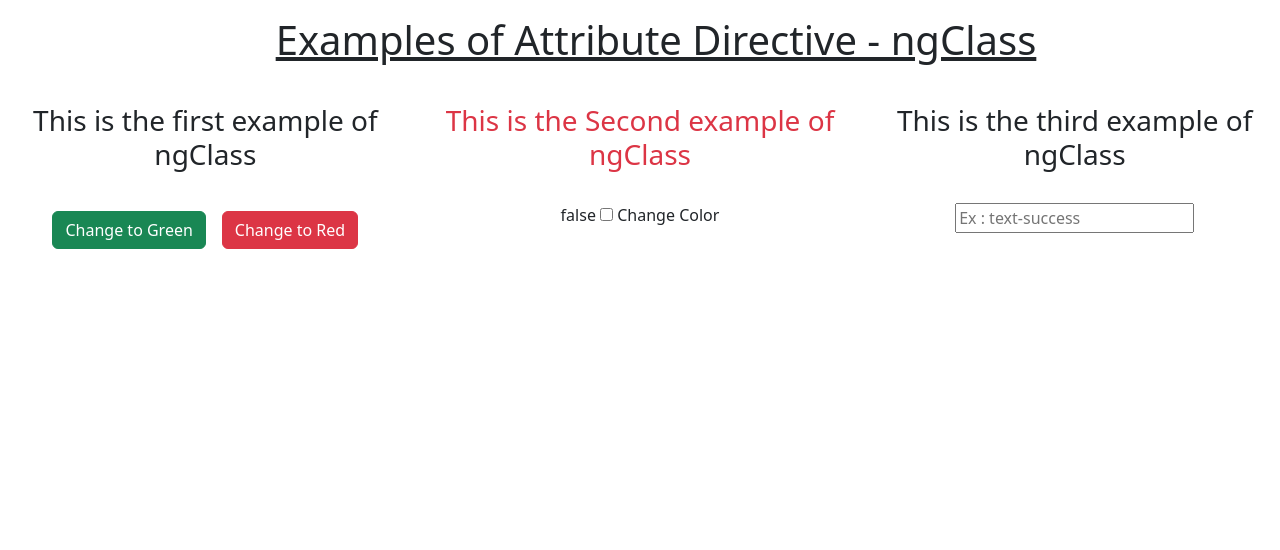
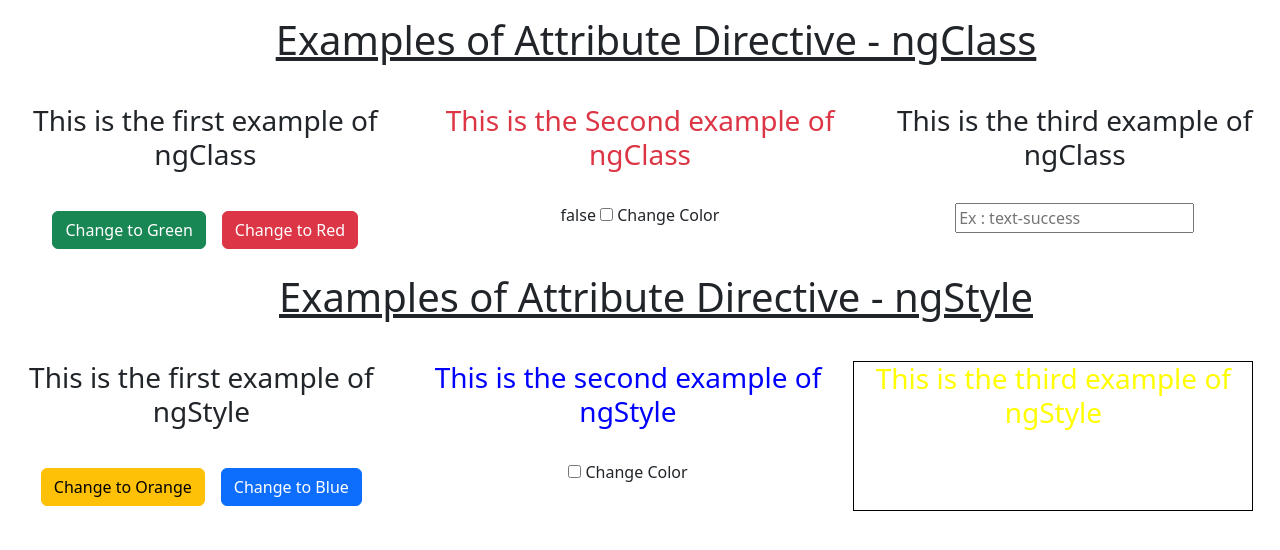
Before and after one commit to Zanna-dev/-angular-v19-tutorial-02, an Angular app: page / in a window 1280 px wide. Shown: the top 550 px of the page. Built offline with nearby package versions, Linux system fonts and the light colour scheme.

Commit message:
Add the [ngStyle] Attribute Directives

```diff
--- a/src/app/attribute-directives/attribute-directives.component.html
+++ b/src/app/attribute-directives/attribute-directives.component.html
@@ -24,3 +24,29 @@
         <input type="text" [(ngModel)]="userClass" placeholder="Ex : text-success">
     </div>
 </div>
+
+
+<div class="row text-center">
+    <div class="col-12 m-3">
+        <h1><u> Examples of Attribute Directive - ngStyle </u></h1>
+    </div>
+
+    <div class="row text-center pt-3">
+    <div class="col-4">
+        <h3 [ngStyle]="{'color': styleColor, 'font-weight' : 'lighter'} ">This is the first example of ngStyle</h3>
+        <br>
+        <button class="btn btn-warning m-2" (click)="updateColor('orange')">Change to Orange</button>
+        <button class="btn btn-primary m-2" (click)="updateColor('blue')">Change to Blue</button>
+    </div>
+
+    <div class="col-4">
+        <h3 [ngStyle]="{'color' : isTextOrage ? 'orange' : 'blue'}">This is the second example of ngStyle</h3>
+        <br>
+        <input type="checkbox" [(ngModel)]="isTextOrage"> Change Color
+    </div>
+
+    <div class="col-4">
+        <h3 [ngStyle]="customClass">This is the third example of ngStyle</h3>
+    </div>
+
+</div>
--- a/src/app/attribute-directives/attribute-directives.component.ts
+++ b/src/app/attribute-directives/attribute-directives.component.ts
@@ -16,9 +16,23 @@
   this.textColor = color;
   }
 
+  styleColor: string = 'text-orange';
+  updateColor(ngStyleColor: string) {
+    this.styleColor = ngStyleColor;
+  }
+
   // 2
   isTextGreen: boolean = false;
+  isTextOrage: boolean = false;
 
   // 3
   userClass : string = '';
+
+  customClass : any = {
+     'color':'yellow',
+    'height':'150px',
+    'width':'400px',
+    'border':'1px solid black'
+  }
+
 }
```
